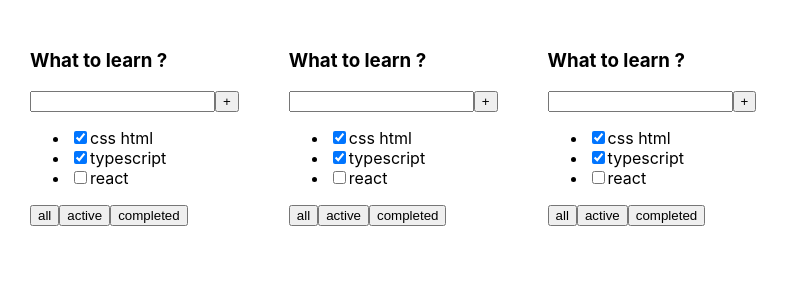
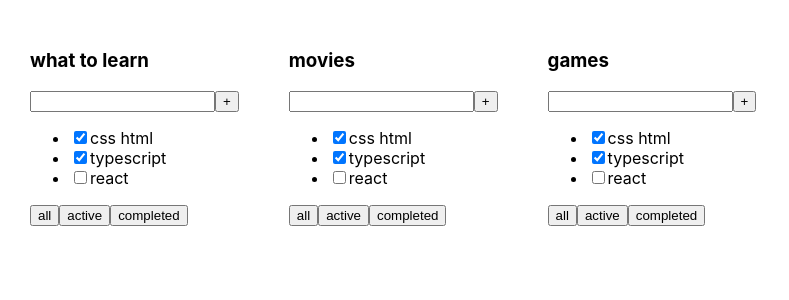
Before and after one commit to vovasobol1/project-react, a React (Create React App) app in the folder my-app/: page / in a window 1280 px wide. Shown: the top 300 px of the page, without its empty margins (0-789 px from the left). Built offline with nearby package versions, Linux system fonts and the light colour scheme.

Commit message:
в компонент Todolist теперь передаются props , написан тип для передаваемых props

```diff
--- a/my-app/src/App.tsx
+++ b/my-app/src/App.tsx
@@ -5,9 +5,9 @@
 function App() {
     return (
         <div className="App">
-            <Todolist/>
-            <Todolist/>
-            <Todolist/>
+            <Todolist title="what to learn" />
+            <Todolist title="movies" />
+            <Todolist title="games" />
         </div>
     );
 }
--- a/my-app/src/Todolist.tsx
+++ b/my-app/src/Todolist.tsx
@@ -1,9 +1,13 @@
 import React from "react";
 
-export function Todolist() {
+type PropsType = {
+    title : string
+}
+
+export function Todolist(props : PropsType ) {
     return (
         <div>
-            <h3>What to learn ?</h3>
+            <h3>{props.title}</h3>
             <div>
                 <input/>
                 <button>+</button>
```
